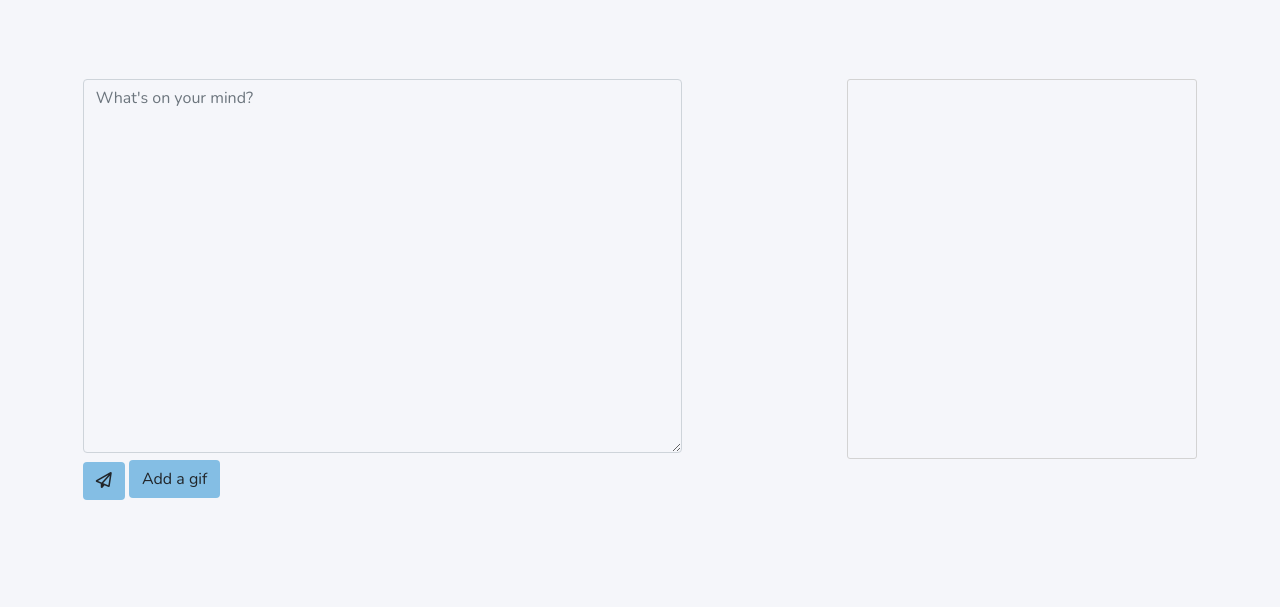
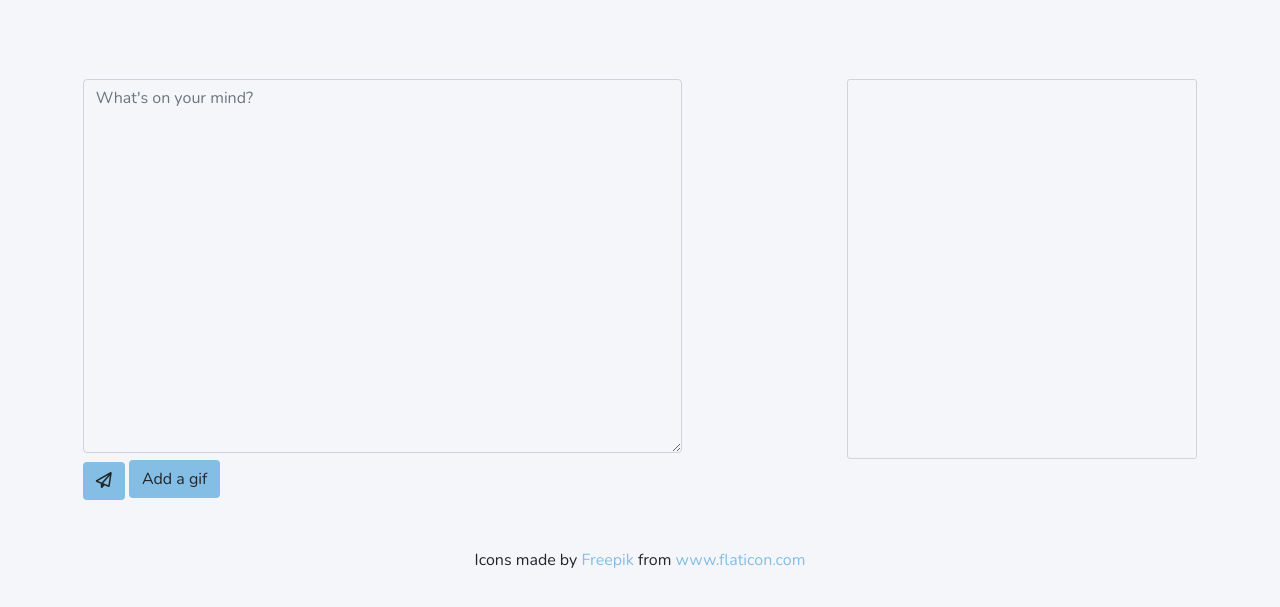
Before and after one commit to ria10/speakyourmind-client, a website: page index.html in a window 1280 px wide. Shown: the part 197-804 px from the top of the page. Drawn offline with nearby package versions, Linux system fonts and the light colour scheme; no server answers.

Commit message:
added credit for icon in footer and styled it with bootstrap

```diff
--- a/index.html
+++ b/index.html
@@ -106,6 +106,7 @@
 
     <!-- possible footer -->
     <footer>
+      <div class="text-center py-5"id="footer-container">Icons made by <a href="https://www.freepik.com" title="Freepik">Freepik</a> from <a href="https://www.flaticon.com/" title="Flaticon">www.flaticon.com</a></div>
 
     </footer>
 
--- a/style.css
+++ b/style.css
@@ -1,5 +1,19 @@
 body {
   background: #F5F6FA;
+}
+
+a {
+  text-decoration: none;
+  color: #84BEE4;
+}
+
+#footer-container{
+  /* position: absolute;
+  background-color: #F5F6FA;
+  margin-bottom: 0;
+  display: flex;
+  justify-content: center; */
+  font-family: 'Nunito', 'sans-serif';
 }
 
 li {
```
Also changed, not shown: README.md.
